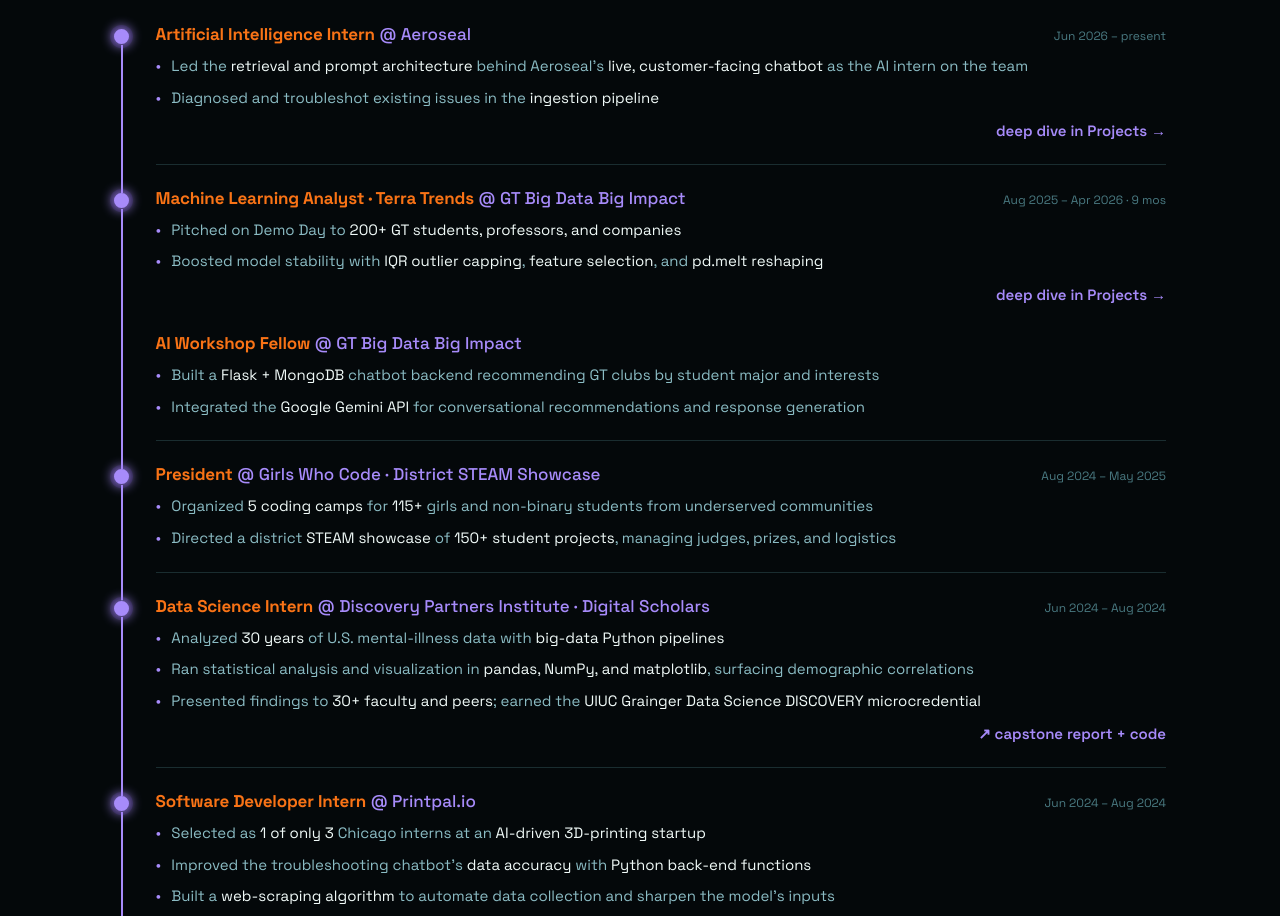
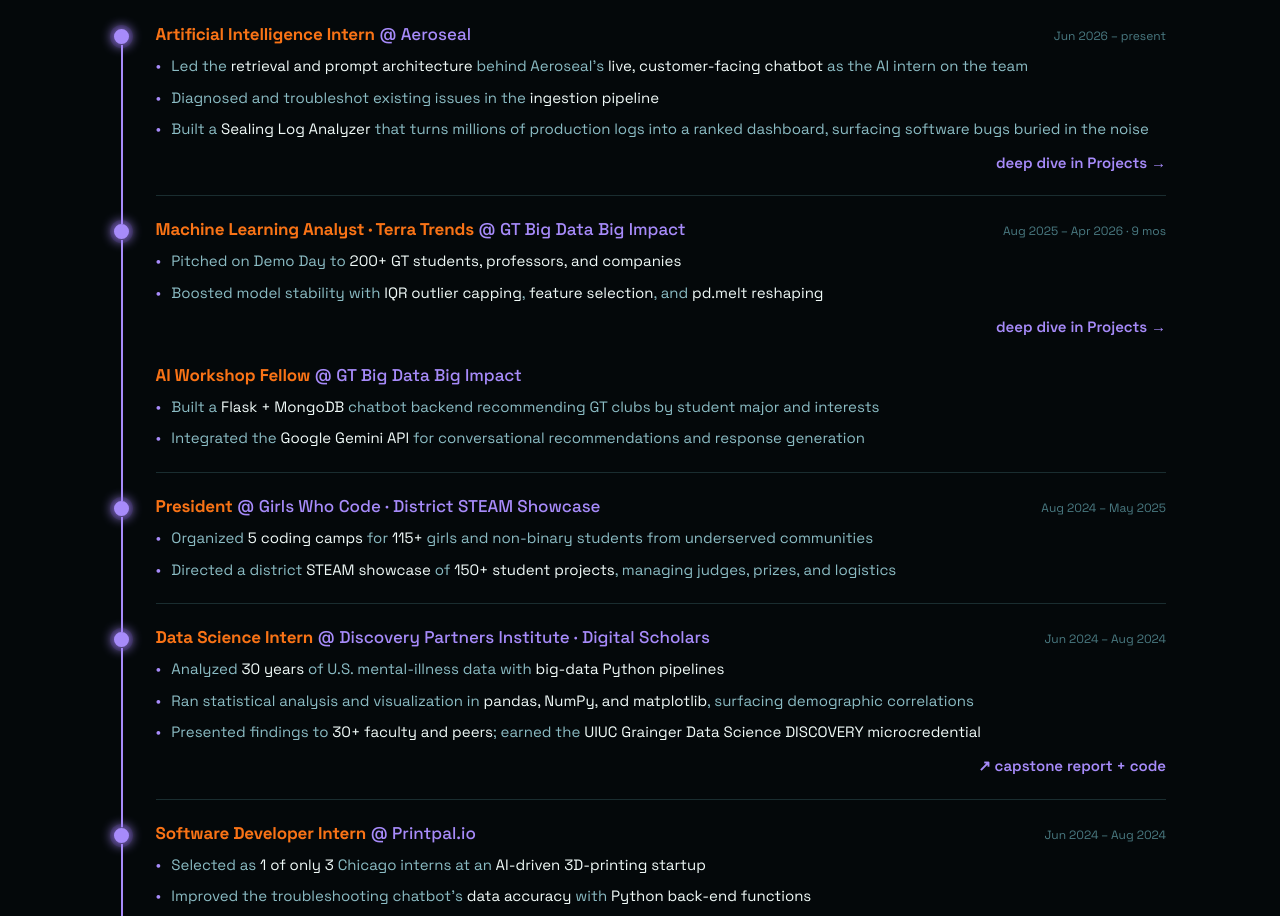
Before and after one commit to Aishi25/PersonalPortfolio, a Next.js app: page / in a window 1280 px wide. Shown: the part 3394-4310 px from the top of the page. Built offline with nearby package versions, Linux system fonts and the light colour scheme.

Commit message:
Add Sealing Log Analyzer bullet to Aeroseal experience

```diff
--- a/components/Experience.tsx
+++ b/components/Experience.tsx
@@ -37,6 +37,7 @@ const COMPANIES: Company[] = [
         bullets: [
           "Led the **retrieval and prompt architecture** behind Aeroseal's **live, customer-facing chatbot** as the AI intern on the team",
           "Diagnosed and troubleshot existing issues in the **ingestion pipeline**",
+          "Built a **Sealing Log Analyzer** that turns millions of production logs into a ranked dashboard, surfacing software bugs buried in the noise",
         ],
         slug: "aeroseal-chatbot",
       },
```
